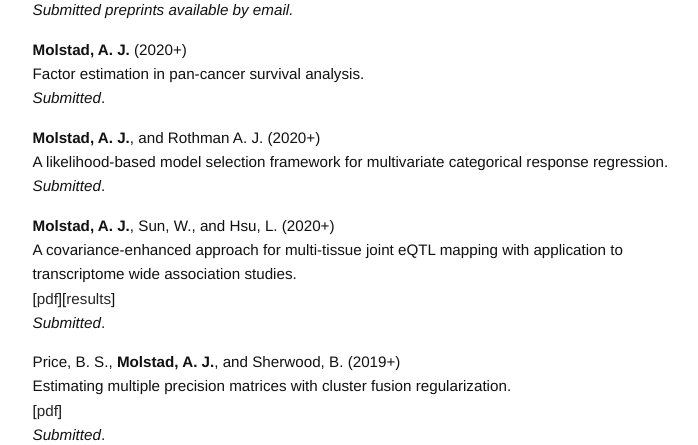
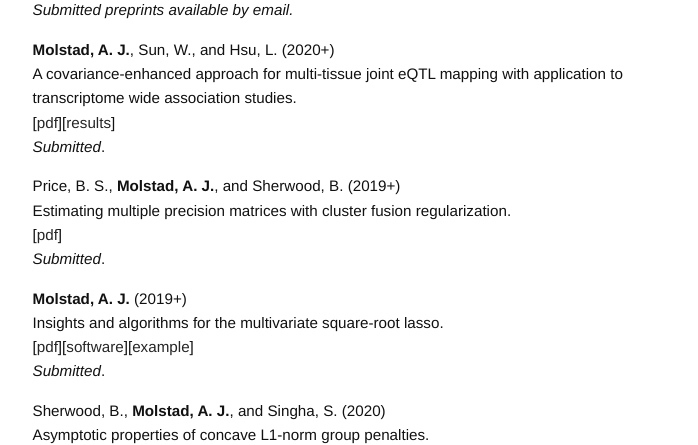
Before and after one commit to ajmolstad/ajmolstad.github.io, a Jekyll site: the page built from research.md, in a window 1280 px wide and 900 px high, cut to the strip 455-900 px from the top of the window. Shown: the whole strip, without its empty margins (275-973 px from the left). Built offline with Jekyll 4.4.1, drawn with Linux system fonts in a browser that asks for light colours.

Commit message:
Update research.md

```diff
--- a/research.md
+++ b/research.md
@@ -8,17 +8,17 @@
 
 *Submitted preprints available by email.*
 
-**Molstad, A. J.** (2020+)<br>
+<!-- **Molstad, A. J.** (2020+)<br>
 Factor estimation in pan-cancer survival analysis.<br>
-*Submitted*. <br>
+*Submitted*. <br> -->
 
 <!-- Ekvall, K. O., and **Molstad, A. J.** (2020+)<br>
 A latent variable model for mixed-type multivariate response regression. <br>
 *Submitted*.  <br> -->
 
-**Molstad, A. J.**, and Rothman A. J. (2020+)<br>
+<!-- **Molstad, A. J.**, and Rothman A. J. (2020+)<br>
 A likelihood-based model selection framework for multivariate categorical response regression. <br>
-*Submitted*.  <br>
+*Submitted*.  <br> -->
 
 **Molstad, A. J.**, Sun, W., and Hsu, L. (2020+)<br>
 A covariance-enhanced approach for multi-tissue joint eQTL mapping with application to transcriptome wide association studies. <br>
```
